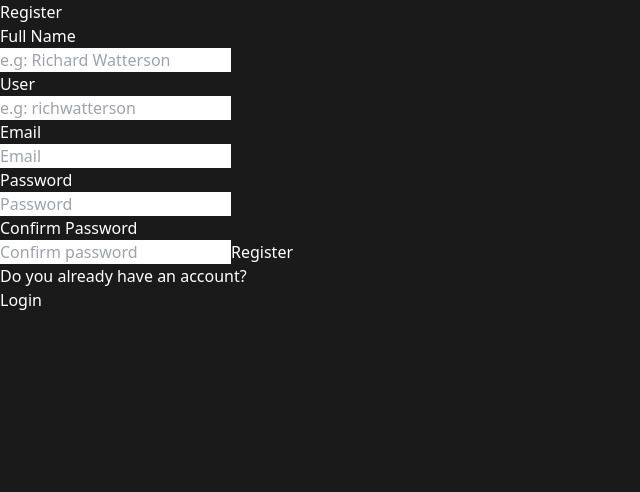
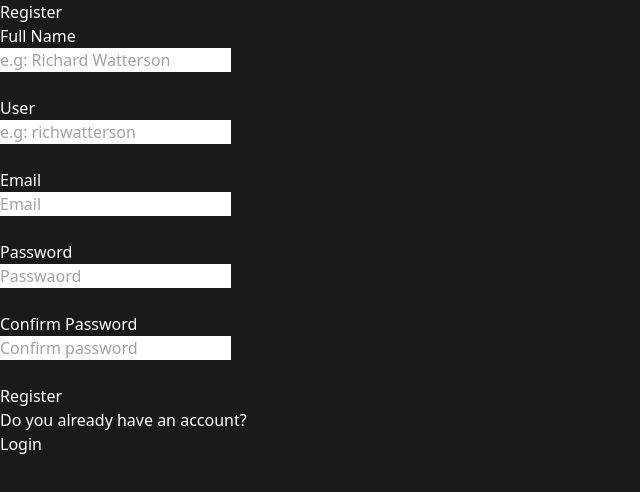
Before and after one commit to danisileoni/client-pizzama, a React (Vite) app: page /register in a window 1280 px wide. Shown: the top 492 px of the page, without its empty margins (0-640 px from the left). Built offline with nearby package versions, Linux system fonts and the light colour scheme.

Commit message:
Register semi Finish

```diff
--- a/package.json
+++ b/package.json
@@ -7,7 +7,9 @@
     "dev": "vite",
     "build": "tsc && vite build",
     "lint": "eslint . --ext ts,tsx --report-unused-disable-directives --max-warnings 0",
-    "preview": "vite preview"
+    "preview": "vite preview",
+    "format": "prettier --write \"src/**/*.ts\"",
+    "format:tsx": "prettier --write \"src/**/*.tsx\""
   },
   "dependencies": {
     "react": "^18.2.0",
--- a/src/App.tsx
+++ b/src/App.tsx
@@ -3,9 +3,11 @@ import { HomePage } from './pages/HomePage';
 import { LoginAuth } from './pages/LoginAuth';
 import { RegisterAuth } from './pages/RegisterAuth';
 import { NotFound } from './pages/NotFound';
+import { AuthProvider } from './context/AuthContext';
 
 function App(): JSX.Element {
   return (
+    <AuthProvider>
       <BrowserRouter>
         <Routes>
           <Route path="/" element={<HomePage />} />
@@ -15,6 +17,7 @@ function App(): JSX.Element {
           <Route path="*" element={<NotFound />} />
         </Routes>
       </BrowserRouter>
+    </AuthProvider>
   );
 }
 
--- /dev/null
+++ b/src/components/InputForm.tsx
@@ -0,0 +1,27 @@
+import { type InputFormProps } from '../types';
+
+export const InputForm = ({
+  value,
+  handleChange,
+  nameValue,
+  tCss,
+  placeholder,
+  type,
+  name,
+}: InputFormProps): JSX.Element => {
+  return (
+    <>
+      <label>
+        <p>{name}</p>
+        <input
+          className={`p-2 rounded-md w-80 border-2 text-black ${tCss}`}
+          type={type}
+          name={nameValue}
+          value={value}
+          onChange={handleChange}
+          placeholder={placeholder}
+        />
+      </label>
+    </>
+  );
+};
--- /dev/null
+++ b/src/context/AuthContext.tsx
@@ -0,0 +1,41 @@
+import { createContext, useContext, useState } from 'react';
+import { type AuthAPIRegister } from '../types.d';
+import { type Data } from '../types';
+import { authRegister } from '../services/authApi';
+
+interface props {
+  children: JSX.Element | JSX.Element[];
+}
+
+type AuthContextProps = {
+  register: (user: Data) => Promise<void>;
+  user: AuthAPIRegister | undefined;
+};
+
+export const AuthContext = createContext<AuthContextProps>(
+  // eslint-disable-next-line @typescript-eslint/consistent-type-assertions
+  {} as AuthContextProps,
+);
+export const useAuth = (): AuthContextProps => {
+  const context = useContext(AuthContext);
+  // eslint-disable-next-line @typescript-eslint/strict-boolean-expressions
+  if (!context) {
+    throw new Error('useAuth must be used within an AuthProvider');
+  }
+  return context;
+};
+
+export const AuthProvider = ({ children }: props): JSX.Element => {
+  const [user, setUser] = useState<AuthAPIRegister>();
+
+  const register = async (user: Data): Promise<void> => {
+    const res = await authRegister(user);
+    setUser(res);
+  };
+
+  return (
+    <AuthContext.Provider value={{ register, user }}>
+      {children}
+    </AuthContext.Provider>
+  );
+};
--- /dev/null
+++ b/src/hooks/useFormRegister.ts
@@ -0,0 +1,108 @@
+import { useRef, useState } from 'react';
+import { type Data, type Errors } from '../types';
+
+interface FormHook {
+  data: Data;
+  errors: Errors;
+  handleChange: (e: React.ChangeEvent<HTMLInputElement>) => void;
+  validObjectData: () => void;
+}
+
+export const useFormRegister = (): FormHook => {
+  const [data, setData] = useState<Data>({
+    fullName: '',
+    user: '',
+    email: '',
+    password: '',
+  });
+  const [errors, setErrors] = useState<Errors>({
+    fullName: '',
+    user: '',
+    email: '',
+    password: '',
+    password2: '',
+    passwordConfirm: '',
+  });
+  const passwordConfirm = useRef('');
+
+  const handleChange = (e: React.ChangeEvent<HTMLInputElement>): void => {
+    e.preventDefault();
+    const { name, value } = e.target;
+
+    setErrors({ ...errors, [name]: validInput(name, value) });
+
+    if (name !== 'password2') {
+      setData({
+        ...data,
+        [name]: value,
+      });
+    }
+  };
+
+  const validObjectData = (): void => {
+    for (const key in data as object) {
+      setErrors((prevErrors) => ({
+        ...prevErrors,
+        [key]: validInput(key, data[key as keyof Data]),
+      }));
+    }
+
+    errors.passwordConfirm = undefined;
+
+    if (passwordConfirm.current !== data.password) {
+      setErrors({
+        ...errors,
+        passwordConfirm: validInput('passwordConfirm', passwordConfirm.current),
+      });
+      throw new Error('Passwords are not the same');
+    }
+  };
+
+  const validInput = (name: string, value: string): string | undefined => {
+    switch (name) {
+      case 'fullName':
+        if (value.length < 3) {
+          return 'minimum 3 characters';
+        }
+        break;
+      case 'user':
+        if (value.length <= 6) {
+          return 'minimum 6 characters';
+        } else if (!/(^[a-z]+$)/.test(value)) {
+          return 'All digits be lowercase';
+        }
+        break;
+      case 'email':
+        if (!/^\S+@\S+\.com$/.test(value)) {
+          return 'Invalid email';
+        }
+        break;
+      case 'password':
+        if (value.length < 8) {
+          return 'Minimum 8 characters';
+        } else if (!/(?=.*\W+)/.test(value)) {
+          return 'At least one special character';
+        } else if (!/(?![.\n])/.test(value)) {
+          return 'Does not contain a period or a line break';
+        } else if (!/(?=.*[A-Z])/.test(value)) {
+          return 'Must contain at least one capital letter';
+        } else if (!/(?=.*[a-z])/.test(value)) {
+          return 'Must contain at least one lowercase';
+        }
+        break;
+      case 'password2':
+        passwordConfirm.current = value;
+        if (value !== data.password) {
+          return 'passwords are not the same';
+        }
+        break;
+      case 'passwordConfirm':
+        return 'Passwords are not the same';
+
+      default:
+        break;
+    }
+  };
+
+  return { errors, data, handleChange, validObjectData };
+};
--- a/src/pages/RegisterAuth.tsx
+++ b/src/pages/RegisterAuth.tsx
@@ -1,66 +1,49 @@
-import { useState } from 'react';
 import { Link } from 'react-router-dom';
+import { InputForm } from '../components/InputForm';
+import { useFormRegister } from '../hooks/useFormRegister.ts';
+import { useAuth } from '../context/AuthContext.tsx';
+import { useEffect, useState } from 'react';
+import { type ErrorMessage, type ErrorApi } from '../types';
 
 export const RegisterAuth = (): JSX.Element => {
-  const [data, setData] = useState({
-    fullName: '',
-    user: '',
-    email: '',
-    password: '',
-  });
+  const { data, errors, handleChange, validObjectData } = useFormRegister();
+  const [errorApi, setErrorApi] = useState<ErrorApi>();
+  const [errorMessage, setErrorMessage] = useState<ErrorMessage>();
+  const { register } = useAuth();
 
-  const [errors, setErrors] = useState({});
+  useEffect(() => {
+    const emailOrUser = errorApi?.message?.split(/[ "\/\{\}:\\]+/);
+    const errorType = emailOrUser?.find(
+      (error) => error === 'email' || error === 'user',
+    );
 
-  const handleChange = (e: React.ChangeEvent<HTMLInputElement>): void => {
-    e.preventDefault();
-    const { name, value } = e.target;
-    setErrors({ ...errors, [name]: validInput(name, value) });
-    console.log(validInput(name, value));
+    if (errorType === 'user') {
+      setErrorMessage({ message: 'existing user' });
+    } else if (errorType === 'email') {
+      setErrorMessage({ message: 'existing email' });
+    }
 
-    setData({
-      ...data,
-      [name]: value,
-    });
-  };
-
-  const validInput = (name: string, value: string): string | undefined => {
-    switch (name) {
-      case 'user':
-        if (value.length <= 6) {
-          return 'minimum 6 characters';
-        }
-        break;
-      case 'email':
-        if (!/\S+@\S+\.\S+/.test(value)) {
-          return 'Invalid email';
-        }
-        break;
-      case 'password':
-        if (value.length <= 8) {
-          return 'minimum 8 characters';
-        }
-        if (!/(?=.*\W+)/.test(value)) {
-          return 'at least one special character';
-        }
-        if (!/(?![.\n])/.test(value)) {
-          return 'does not contain a period or a line break';
-        }
-        if (!/(?=.*[A-Z])/.test(value)) {
-          return 'must contain at least one capital letter';
-        }
-        if (!/(?=.*[a-z])/.test(value)) {
-          return 'must contain at least one lowercase';
-        }
-        break;
-
-      default:
-        break;
+    if (errorType != null) {
+      setTimeout(() => {
+        setErrorMessage({ message: undefined });
+      }, 2000);
     }
-  };
+  }, [errorApi]);
 
   const handleSubmit = (e: React.FormEvent<HTMLFormElement>): void => {
     e.preventDefault();
-    console.log(data);
+
+    validObjectData();
+
+    if (Object.values(errors).every((error) => error === undefined)) {
+      register(data).catch((error) => {
+        setErrorApi({
+          message: error.message,
+          statusCode: error.statusCode,
+          error: error.error,
+        });
+      });
+    }
   };
 
   return (
@@ -69,50 +52,100 @@ export const RegisterAuth = (): JSX.Element => {
         <div className="bg-zinc-800 pb-11 pl-14 pr-14 pt-8 rounded-xl">
           <h1 className="text-4xl mb-3 font-bold text-left">Register</h1>
           <form className="flex flex-col" onSubmit={handleSubmit}>
-            <p>Full Name</p>
-            <input
-              className="mb-3 p-2 rounded-md w-80 text-black"
+            <InputForm
+              name="Full Name"
+              handleChange={handleChange}
+              value={data.fullName}
+              placeholder="e.g: Richard Watterson"
+              nameValue="fullName"
+              tCss={
+                errors.fullName !== '' && errors.fullName !== undefined
+                  ? 'border-red-500 border-2 focus:outline-rose-500'
+                  : ''
+              }
+            />
+            <p className="text-xs text-rose-500">
+              &nbsp;
+              {errors.fullName !== undefined && errors.fullName}
+            </p>
+
+            <InputForm
+              name="User"
+              nameValue="user"
+              handleChange={handleChange}
+              placeholder="e.g: richwatterson"
+              tCss={
+                errors.user !== '' && errors.user !== undefined
+                  ? 'border-red-500 border-2 focus:outline-rose-500'
+                  : ''
+              }
               type="text"
-              name="fullName"
-              value={data.fullName}
-              onChange={handleChange}
-              placeholder="e.g: Richard Watterson"
+              value={data.user}
             />
-            <p>User</p>
-            <input
-              className="mb-3 p-2 rounded-md w-80 text-black"
-              type="text"
-              name="user"
-              value={data.user}
-              onChange={handleChange}
-              placeholder="e.g: richwatterson"
+            <p className="text-xs text-rose-500">
+              &nbsp;
+              {errors.user !== undefined && errors.user}
+              {errorMessage?.message === 'existing user' &&
+                errorMessage?.message}
+            </p>
+
+            <InputForm
+              tCss={
+                errors.email !== '' && errors.email !== undefined
+                  ? 'border-red-500 border-2 focus:outline-rose-500'
+                  : ''
+              }
+              handleChange={handleChange}
+              name="Email"
+              nameValue="email"
+              value={data.email}
+              placeholder="Email"
+              type="email"
             />
-            <p>Email</p>
-            <input
-              className="mb-3 p-2 rounded-md w-80 text-black"
-              type="email"
-              name="email"
-              value={data.email}
-              onChange={handleChange}
-              placeholder="Email"
+            <p className="text-xs text-rose-500">
+              &nbsp;
+              {errors.email !== undefined && errors.email}
+              {errorMessage?.message === 'existing email' &&
+                errorMessage?.message}
+            </p>
+
+            <InputForm
+              handleChange={handleChange}
+              name="Password"
+              nameValue="password"
+              value={data.password}
+              placeholder="Passwaord"
+              tCss={
+                errors.password !== '' && errors.password !== undefined
+                  ? 'border-red-500 border-2 focus:outline-rose-500'
+                  : ''
+              }
+              type="password"
             />
-            <p>Password</p>
-            <input
-              className="mb-3 p-2 rounded-md w-80 text-black"
+            <p className="text-xs text-rose-500">
+              &nbsp;
+              {errors.password !== undefined && errors.password}
+            </p>
+
+            <InputForm
+              handleChange={handleChange}
+              name="Confirm Password"
+              nameValue="password2"
+              placeholder="Confirm password"
               type="password"
-              name="password"
-              value={data.password}
-              onChange={handleChange}
-              placeholder="Password"
+              tCss={
+                errors.passwordConfirm !== '' &&
+                errors.passwordConfirm !== undefined
+                  ? 'border-red-500 border-2 focus:outline-rose-500'
+                  : ''
+              }
             />
-            <p>Confirm Password</p>
-            <input
-              className="mb-3 p-2 rounded-md w-80 text-black"
-              type="password"
-              placeholder="Confirm password"
-            />
+            <p className="text-xs text-rose-500">
+              &nbsp;
+              {errors.passwordConfirm !== undefined && errors.passwordConfirm}
+            </p>
             <button
-              className="bg-indigo-600 rounded-md pl-10 pr-10 p-1  self-end"
+              className="bg-indigo-600 mt-2 rounded-md pl-10 pr-10 p-1  self-end"
               type="submit"
             >
               Register
```
Also changed, not shown: src/services/authApi.ts (added, +20 -0 lines), src/types.d.ts (+51 -0 lines), .eslintrc.cjs. Lines whose indentation alone changed are shown as unchanged.
